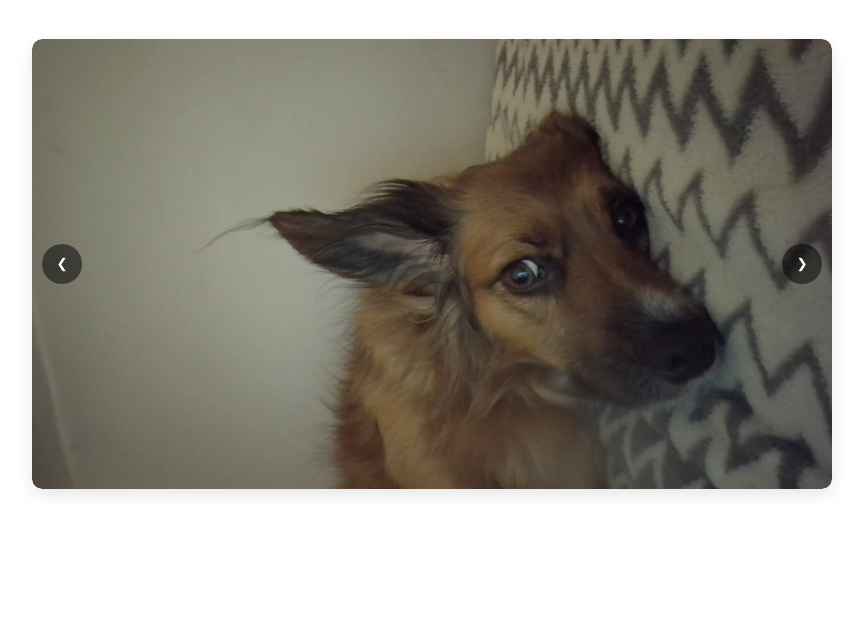
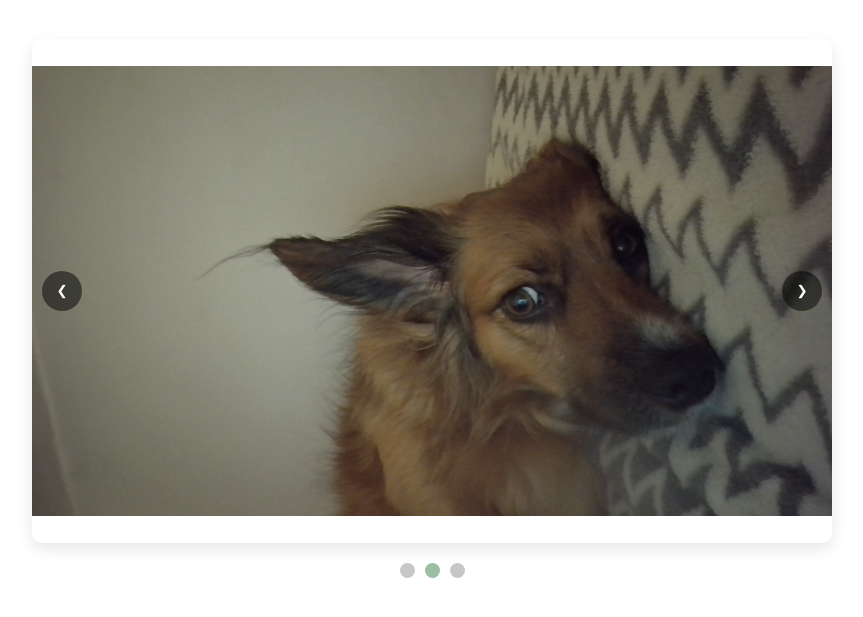
Before and after one commit to marieluha/minu_website, a plain HTML site: page galerii.html in a window 1280 px wide. Shown: the part 69-686 px from the top of the page, without its empty margins (208-1071 px from the left). Drawn offline with Linux system fonts and the light colour scheme.

Commit message:
cv ja natuke kujundust

```diff
--- a/galerii.css
+++ b/galerii.css
@@ -32,9 +32,9 @@
 
 /* Each individual slide - takes up full width of the container */
 .slide {
-    min-width: 100%; /* Each slide takes up 100% of the slider container's width */
-    height: 450px; /* Fixed height for each slide */
-    width: 500px;
+    flex: 0 0 auto; /* Ensures slides are correctly aligned in the flex container */
+    width: 100%; /* Matches the width of the slider container */
+    height: auto; /* Allow height to adjust dynami*/
     transition: transform 0.5s ease-in-out; /* Smooth transition when slides are changed */
 }
 
@@ -42,7 +42,7 @@
 .slide img {
     width: 100%; /* Image width matches the slide width */
     height: 100%; /* Image height matches the slide height */
-    object-fit: cover; /* Images are scaled to cover the entire slide, cropping if necessary */
+    object-fit: contain; /* Images are scaled to cover the entire slide, cropping if necessary */
     border-radius: 10px; /* Rounds the corners of the images to match the slider */
 }
 
@@ -95,7 +95,7 @@
     height: 15px; /* Fixed height for the dots */
     width: 15px; /* Fixed width for the dots */
     margin: 0 5px; /* Spacing between the dots */
-    background-color: rgba(255, 255, 255, 0.5); /* Semi-transparent white background */
+    background-color: rgba(144, 144, 144, 0.5); /* Semi-transparent white background */
     border-radius: 50%; /* Makes the dots round */
     display: inline-block; /* Ensures dots are inline */
     cursor: pointer; /* Changes cursor to pointer on hover */
@@ -104,5 +104,5 @@
 
 /* Styling for the active dot - indicates the current slide */
 .dot.active {
-    background-color: rgba(255, 255, 255, 1); /* Solid white background for the active dot */
+    background-color: #9bbfa0 /* Solid white background for the active dot */
 }
```
Also changed, not shown: about.html (+19 -1 lines), index.html (+6 -7 lines), pictures/pildike.jpg (added), pictures/puu.jpg (added), pictures/viimaks.jpg (added), 1 other file.
